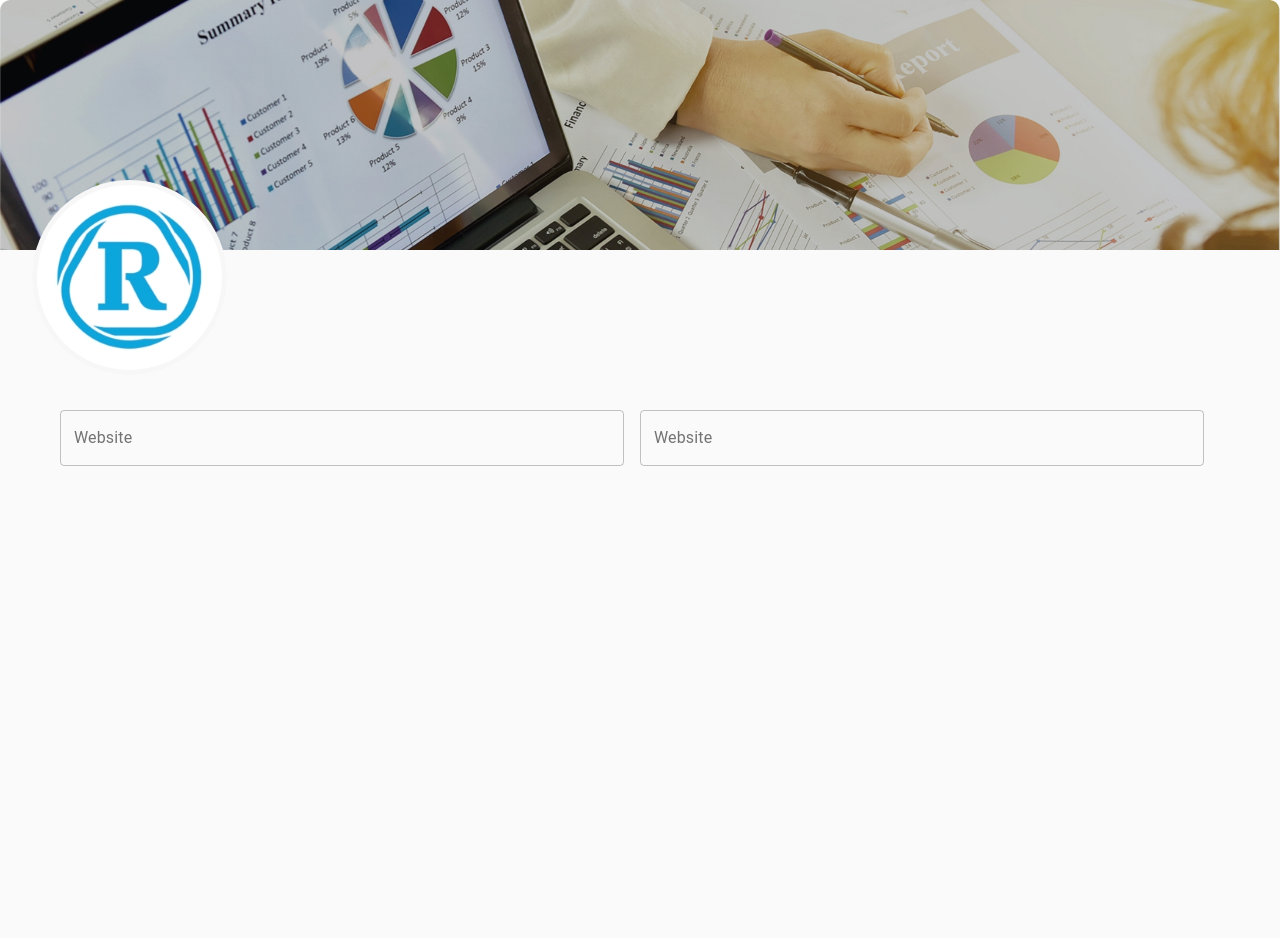
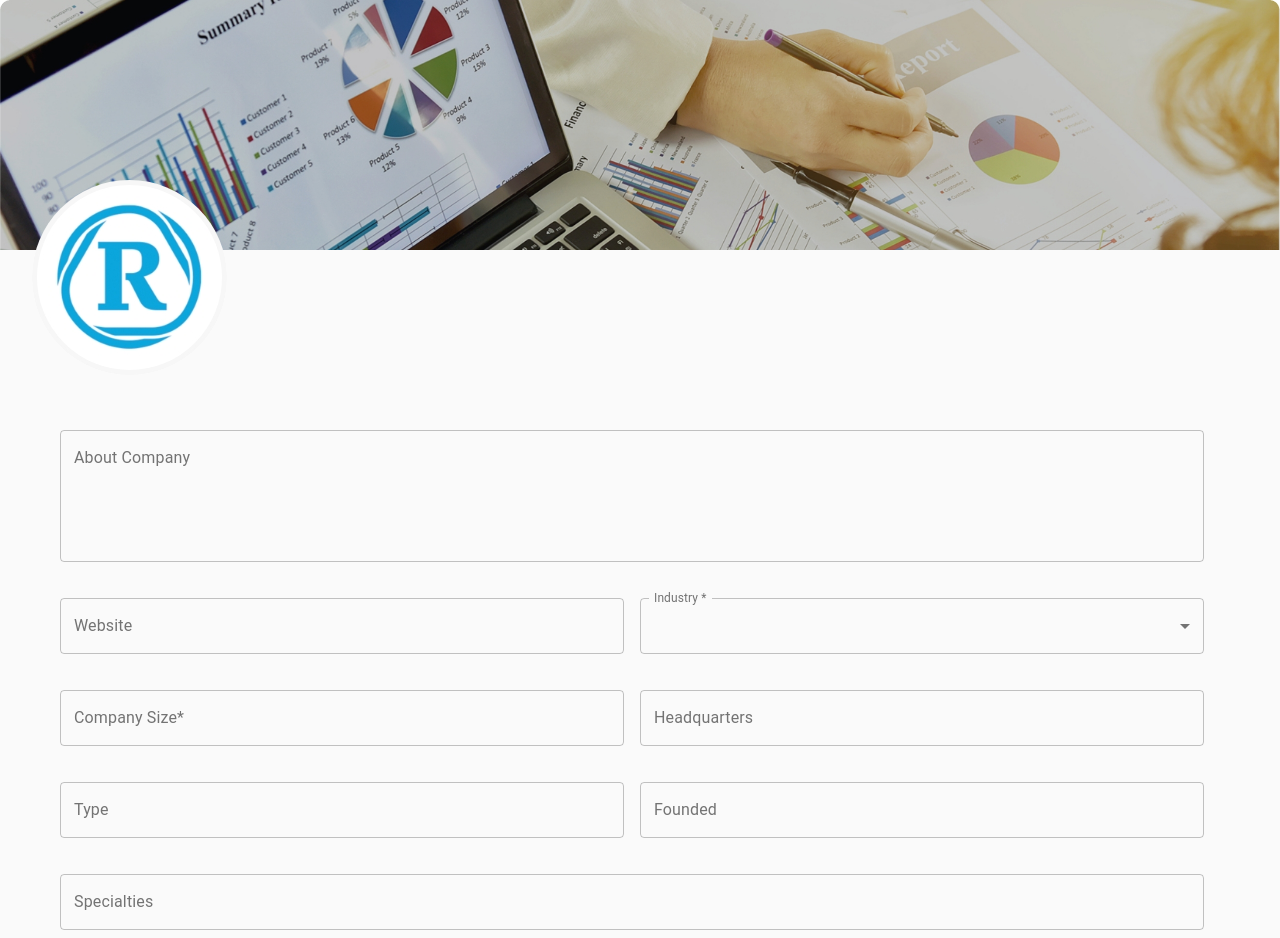
Before and after one commit to Samiur-UTI/GridTask, a React (Create React App) app: page / in a window 1280 px wide. Before the commit the page ends 800 px from the top, so only its background shows below. Built offline with nearby package versions, Linux system fonts and the light colour scheme.

Commit message:
50% completed

```diff
--- a/src/App.js
+++ b/src/App.js
@@ -4,10 +4,14 @@ import TextInput from './components/textInput/textinput.component';
 import {Grid,makeStyles,CssBaseline} from '@material-ui/core';
 import './App.css';
 import logo from './logo.jpg';
+import TextSelect from './components/textSelect/textSelect.component';
 const useStyles = makeStyles((theme) => ({
   root: {
     padding: '160px 60px 0',
     width: '100%'
+  },
+  paragraph:{
+    height:'25%'
   }
 }));
 function App() {
@@ -18,17 +22,33 @@ function App() {
       <div className='main'>
         <PageHeader/>
         <img className='logo' alt='' src={logo}/>
-              <form>
                 <Grid className={classes.root} container spacing={2}>
-                  <Grid item xs={12} sm={6}>
-                    <TextInput/>
-                  </Grid>
-                  <Grid item xs={12} sm={6}>
-                    <TextInput/>
-                  </Grid>
+                    <Grid item xs={12} sm={12}>
+                      <TextInput props={{label:'About Company',defaultValue: 'Type in your summary ',styles:'height: 100px;',row:5}}/>
+                    </Grid>
+                    <Grid item xs={12} sm={6}>
+                      <TextInput props={{label:'Website',defaultValue: 'Website(URL)'}}/>
+                    </Grid>
+                    <Grid item xs={12} sm={6}>
+                      <TextSelect/>
+                    </Grid>
+                    <Grid item xs={12} sm={6}>
+                      <TextInput props={{label:'Company Size*', defaultValue: 'Employees'}}/>
+                    </Grid>
+                    <Grid item xs={12} sm={6}>
+                      <TextInput props={{label:'Headquarters', defaultValue:'Enter Text'}}/>
+                    </Grid>
+                    <Grid item xs={12} sm={6}>
+                      <TextInput props={{label:'Type', defaultValue:'Enter Text'}}/>
+                    </Grid>
+                    <Grid item xs={12} sm={6}>
+                      <TextInput props={{label:'Founded', defaultValue:'Enter Year'}}/>
+                    </Grid>
+                    <Grid item xs={12} sm={12}>
+                      <TextInput props={{label:'Specialties',defaultValue: 'Website(URL)',row:2}}/>
+                    </Grid>
                 </Grid>
-              </form>
-        </div>
+      </div>
     </React.Fragment>
 
   );
--- a/src/components/textInput/textinput.component.jsx
+++ b/src/components/textInput/textinput.component.jsx
@@ -2,17 +2,40 @@ import React from 'react'
 import {FormControl,TextField,makeStyles} from "@material-ui/core";
 const useStyles = makeStyles((theme) => ({
     textField: {
-
+        width: '100%',
+        marginTop: '10px'
     },
   }));
 
-export default function TextInput() {
+export default function TextInput({props}) {
+    const {label,defaultValue,styles,row} = props;
     const classes = useStyles();
-    return (
-        <div>
-            <FormControl style={{width: '100%'}}>
-                <TextField fullWidth className={classes.textField} label="Website" variant="outlined" />
-            </FormControl>
-        </div>
-    )
+    console.log(row);
+    if(!styles){
+        return (
+            <div>
+                <FormControl className={classes.textField}>
+                    <TextField  placeholder={defaultValue} fullWidth className={classes.textField} label={label} variant="outlined" />
+                </FormControl>
+            </div>
+        )
+    } else if (styles && row) {
+        return(
+            <div>
+                <FormControl style={{styles}} className={classes.textField}>
+                    <TextField  placeholder={defaultValue} fullWidth multiline rows={row} className={classes.textField} label={label} variant="outlined" />
+                </FormControl>
+            </div>
+        )
+
+    }
+    else {
+        return(
+            <div>
+                 <FormControl className={classes.textField}>
+                    <TextField style={{height:'50px'}} placeholder={defaultValue} fullWidth multiline rows={row} className={classes.textField} label={label} variant="outlined" />
+                </FormControl>
+            </div>
+        )
+    }
 }
--- /dev/null
+++ b/src/components/textSelect/textSelect.component.jsx
@@ -0,0 +1,32 @@
+import React from 'react'
+import {FormControl,Select,MenuItem,makeStyles,InputLabel} from "@material-ui/core";
+const useStyles = makeStyles((theme) => ({
+    formControl: {
+        width: '100%',
+        marginTop:'20px'
+    }
+}));
+export default function TextSelect () {
+    const classes = useStyles();
+    return (
+        <div>
+            <FormControl variant="outlined" className={classes.formControl}>
+              <InputLabel id="demo-simple-select-outlined-label">Industry *</InputLabel>
+                <Select
+                labelId="demo-simple-select-outlined-label"
+                id="demo-simple-select-outlined"
+                value= 'select'
+                onChange={(e) => (console.log(e.target.value))}
+                label="Industry *"
+                >
+                    <MenuItem value="">
+                        <em>None</em>
+                    </MenuItem>
+                    <MenuItem value={10}>IT</MenuItem>
+                    <MenuItem value={20}>Industrial</MenuItem>
+                    <MenuItem value={30}>Aerospace</MenuItem>
+                </Select>
+            </FormControl>
+        </div>
+    )
+}
```
